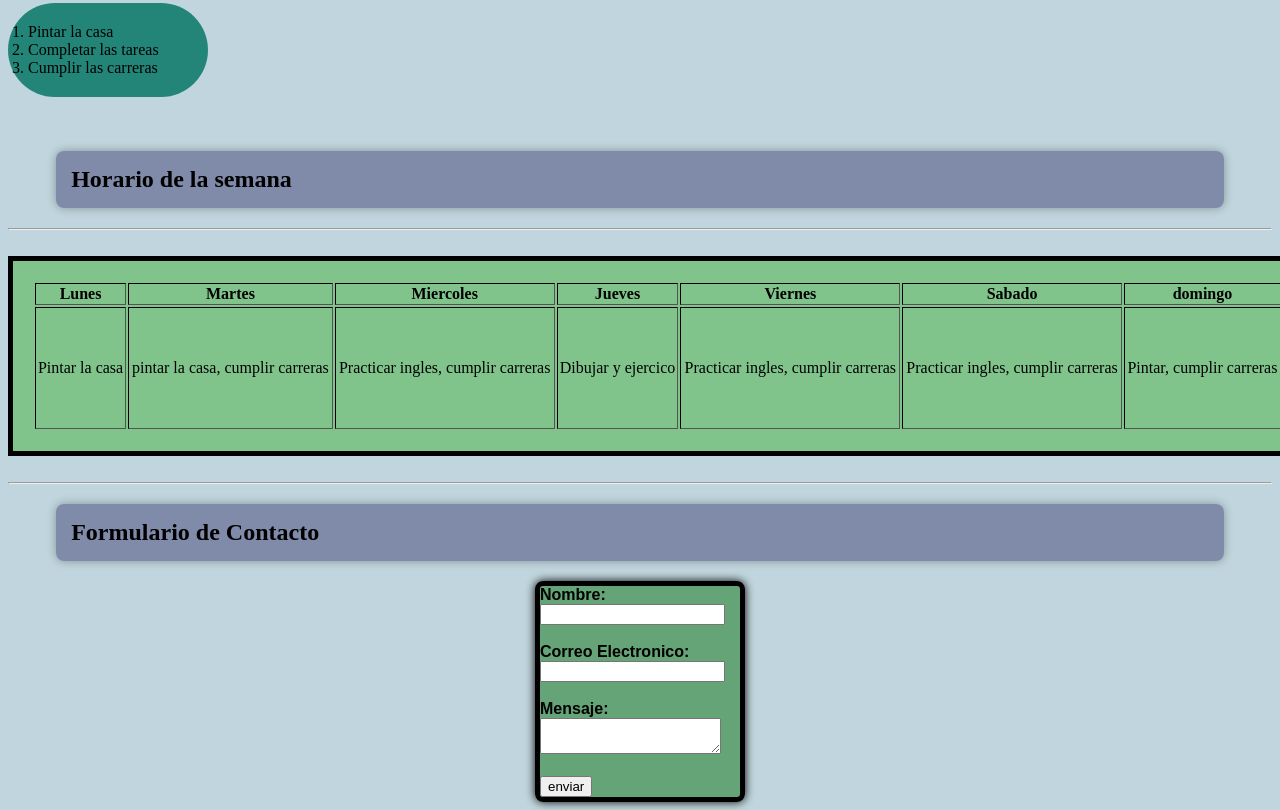
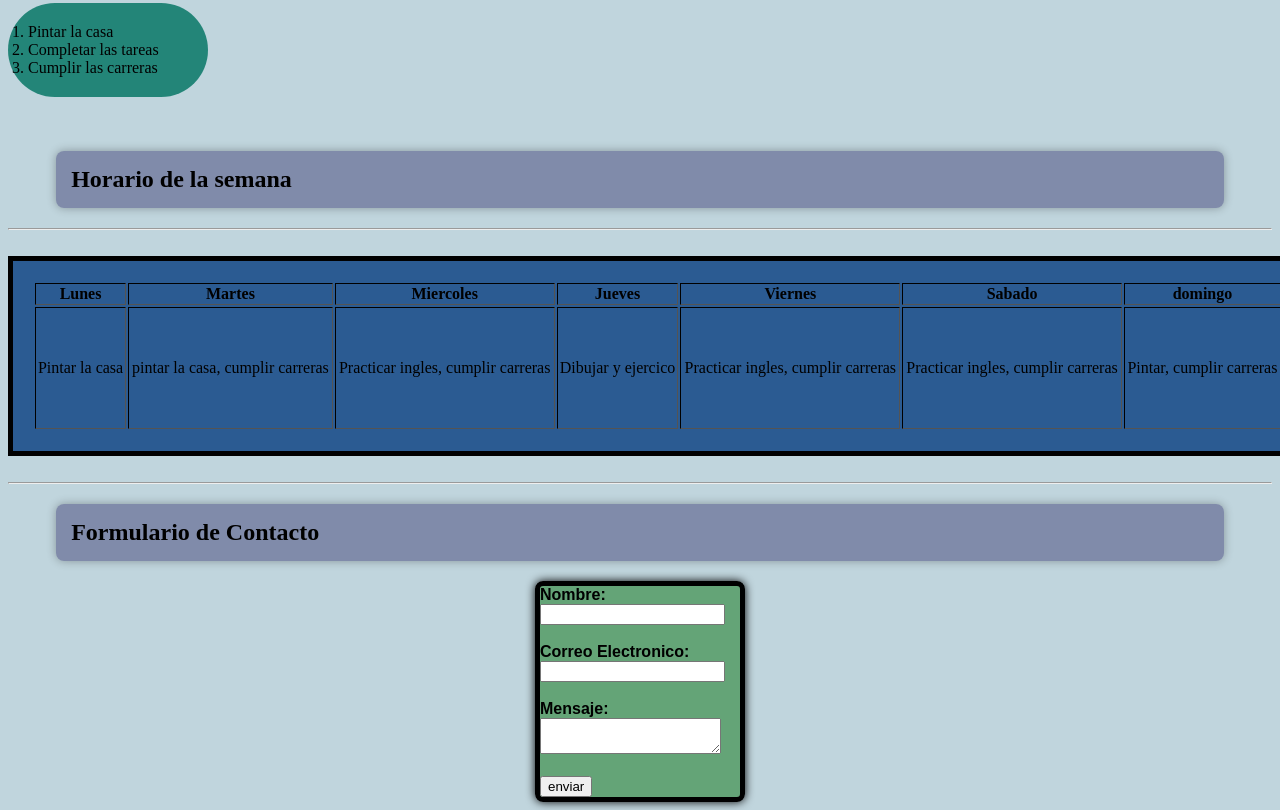
Before and after one commit to WKcervantes/LAB4, a plain HTML site: page index.html in a window 1280 px wide. Shown: the part 1958-2768 px from the top of the page. Drawn offline with Linux system fonts and the light colour scheme.

Commit message:
archivo index

```diff
--- a/esttilo.css
+++ b/esttilo.css
@@ -50,7 +50,7 @@ p{
     text-align: center;
     width: 1300px;
     height: 200px;
-    background-color: rgb(128, 196, 139);
+    background-color: rgb(43, 91, 146);
     border: 5px solid black;
     padding: 20px;
     margin: 0 auto;
```
